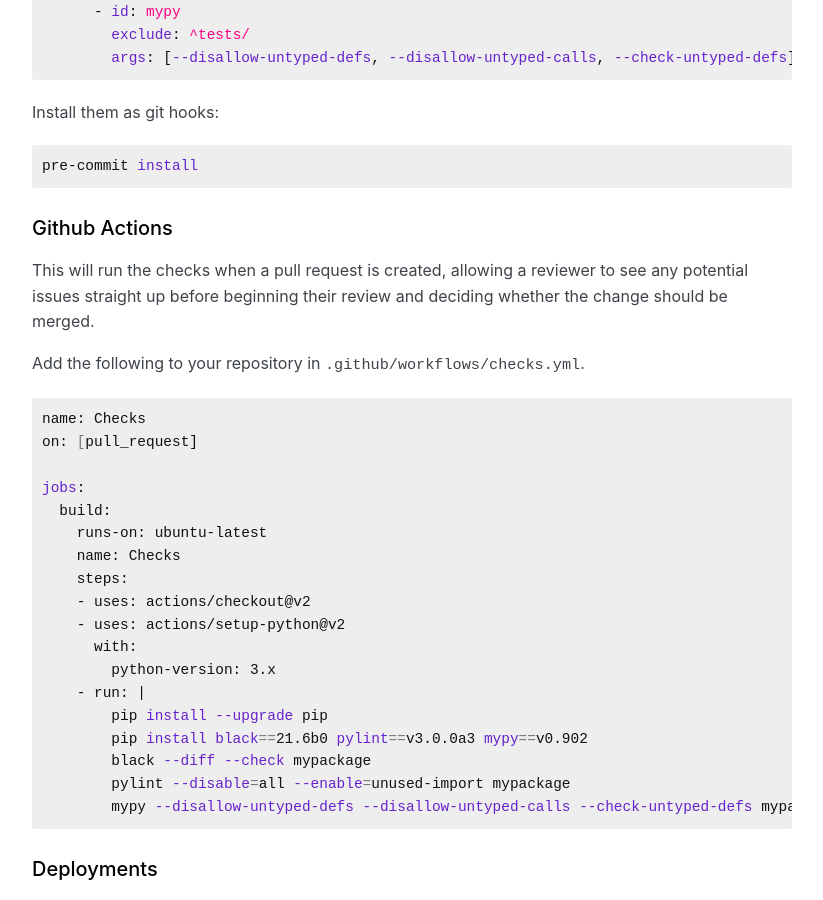
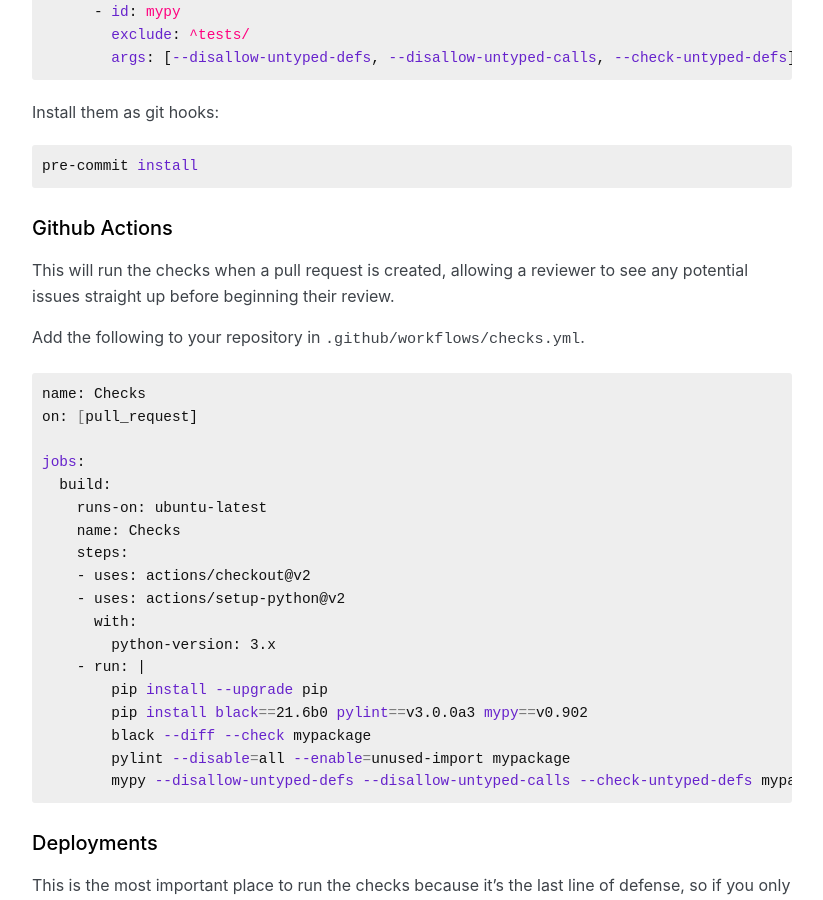
Before and after one commit to explodinglabs/explodinglabs.github.io, a Jekyll site: the page built from _posts/python/2021-07-01-checks.markdown, in a window 1280 px wide and 900 px high, scrolled down 985 px. Shown: the whole window, without its empty margins (228-1051 px from the left). Built offline with Jekyll 4.4.1, drawn with Linux system fonts in a browser that asks for light colours; some web fonts are replaced.

Commit message:
Update 2021-07-01-checks.markdown

```diff
--- a/_posts/python/2021-07-01-checks.markdown
+++ b/_posts/python/2021-07-01-checks.markdown
@@ -66,8 +66,7 @@
 ## Github Actions
 
 This will run the checks when a pull request is created, allowing a
-reviewer to see any potential issues straight up before beginning their review
-and deciding whether the change should be merged.
+reviewer to see any potential issues straight up before beginning their review.
 
 Add the following to your repository in `.github/workflows/checks.yml`.
 
```
